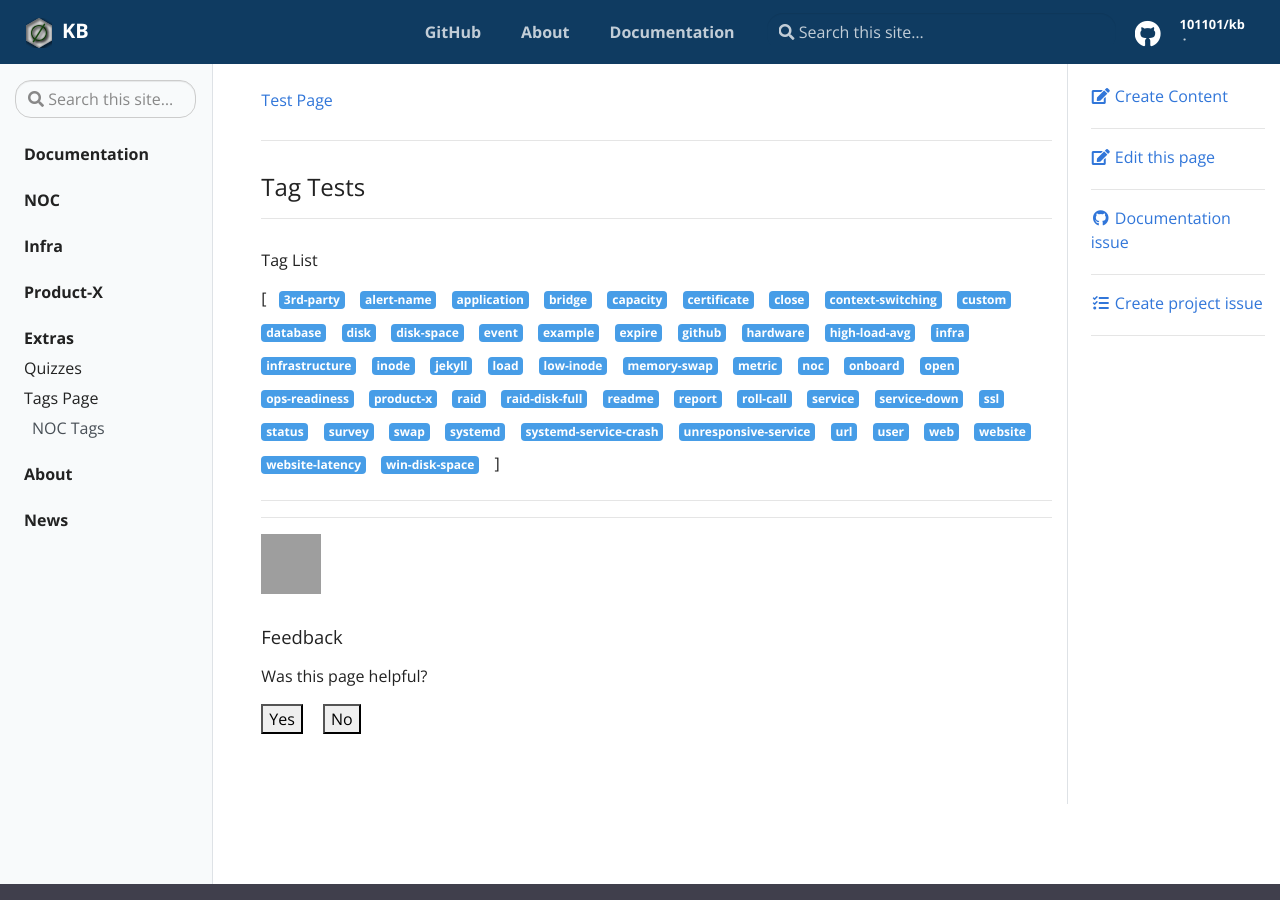
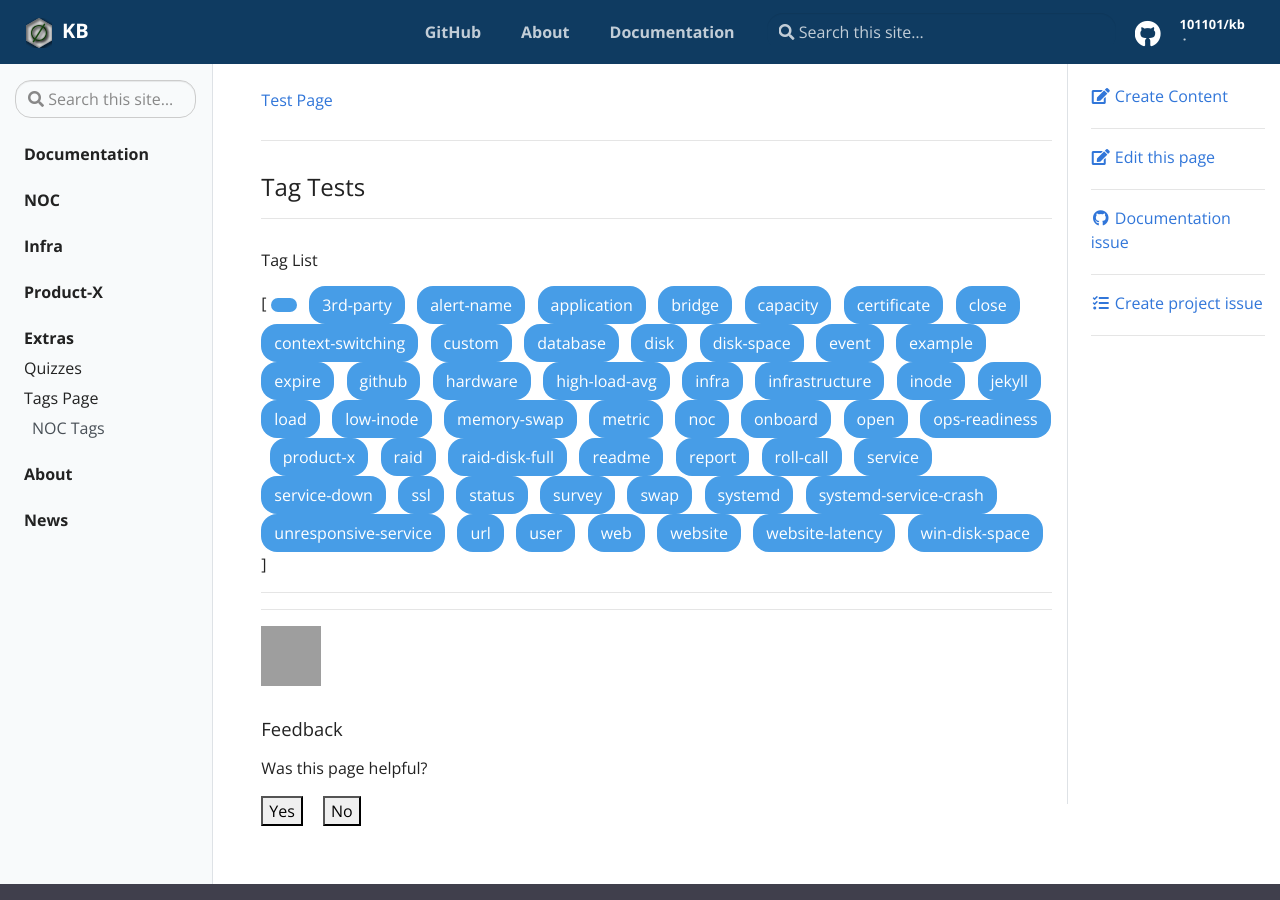
Before and after one commit to 101101/kb, a Jekyll site: the page built from pages/test_1.html, in a window 1280 px wide and 900 px high. Built offline with Jekyll 4.4.1, drawn with Linux system fonts in a browser that asks for light colours; grey boxes are pictures that could not be loaded.

Commit message:
Update tst_all_tags.html

```diff
--- a/_includes/tst_all_tags.html
+++ b/_includes/tst_all_tags.html
@@ -27,6 +27,6 @@
 <span>[
   {% for tag in testtags %}
     {% capture tag_name %}{{ tag }}{% endcapture %}
-    <a href="{% if site.tag_search_endpoint %}{{ site.tag_search_endpoint }}{{ tag }}{% else %}{{ site.url }}{{ site.baseurl }}/tags#{{ tag }} {% endif %}"><badge class="badge badge-info">{{ tag_name }}</badge></a> &nbsp;
+    <a href="{% if site.tag_search_endpoint %}{{ site.tag_search_endpoint }}{{ tag }}{% else %}{{ site.url }}{{ site.baseurl }}/tags#{{ tag }} {% endif %}"><button class="btn btn-info">{{ tag_name }}</button></a> &nbsp;
   {% endfor %}
 ]</span>
```
